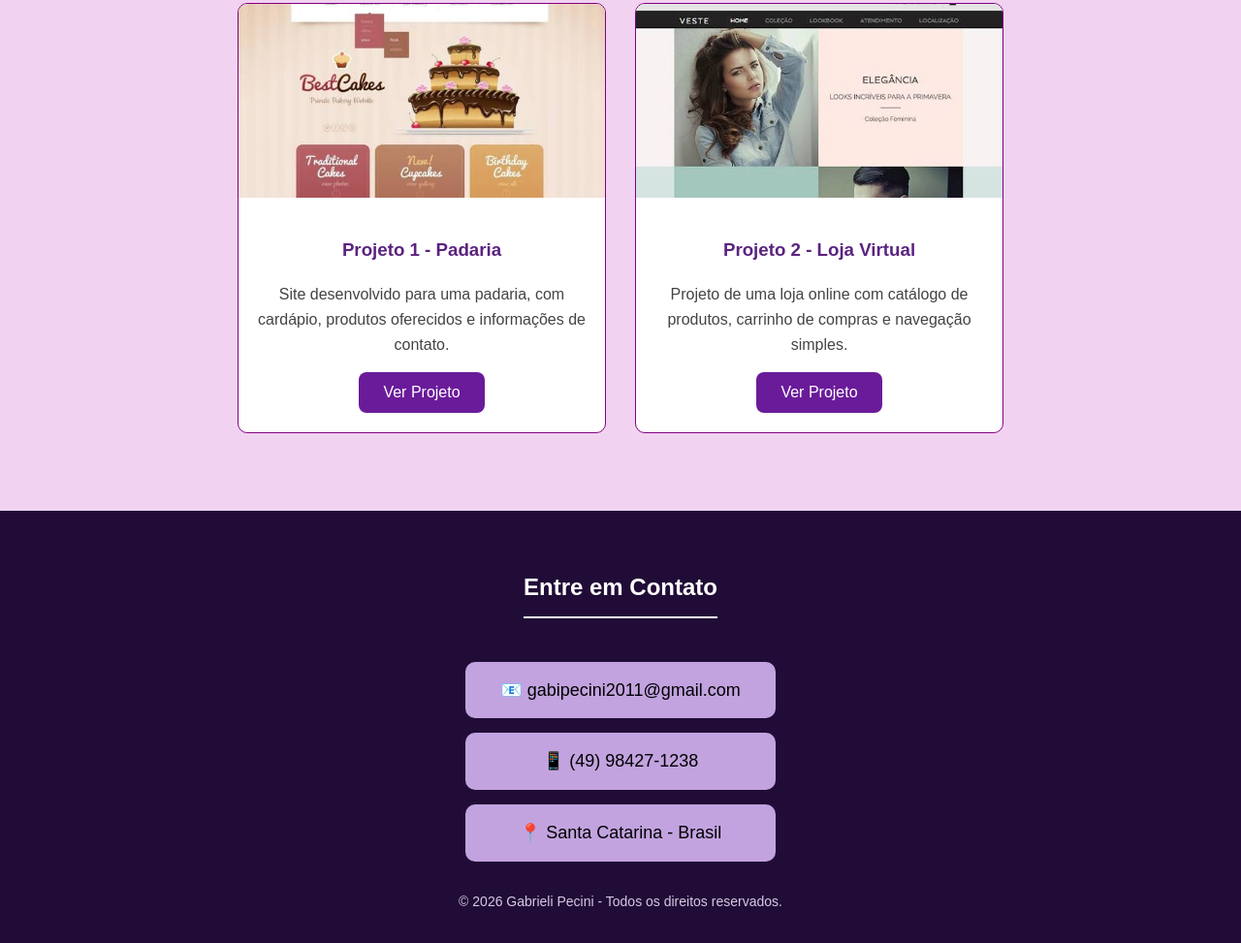
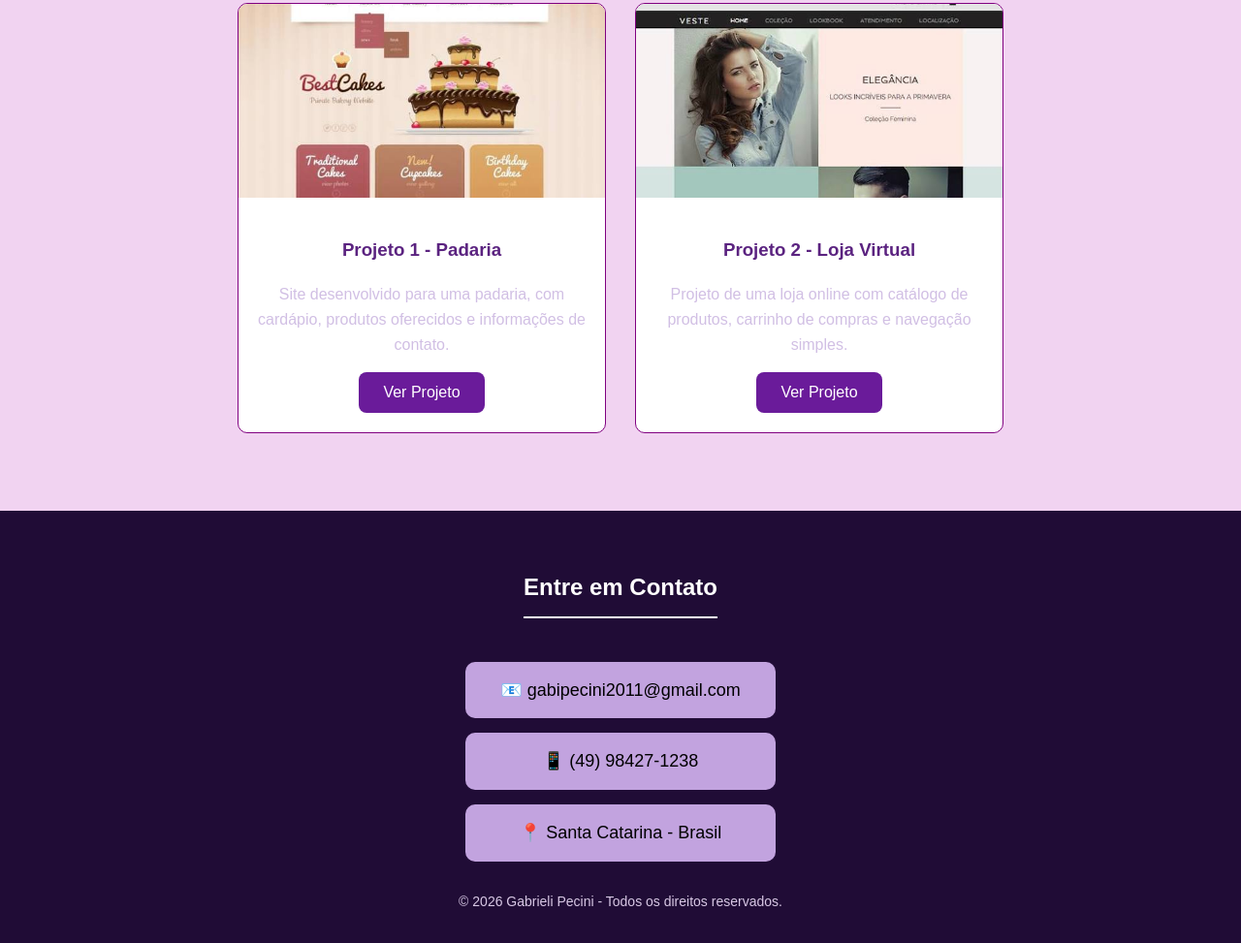
Before and after one commit to gabipecini2011-creator/Atividade-Pratica-Desenvolvimento-Web, a plain HTML site: page index.html in a window 1280 px wide. Shown: the part 1242-2215 px from the top of the page at 97% size. Drawn offline with Linux system fonts and the light colour scheme.

Commit message:
atualizando

```diff
--- a/style.css
+++ b/style.css
@@ -132,7 +132,7 @@ h2 {
 }
 
 .conteudo p {
-    color: #444;
+    color: #d1bfe4;
 }
 
 button {
```
